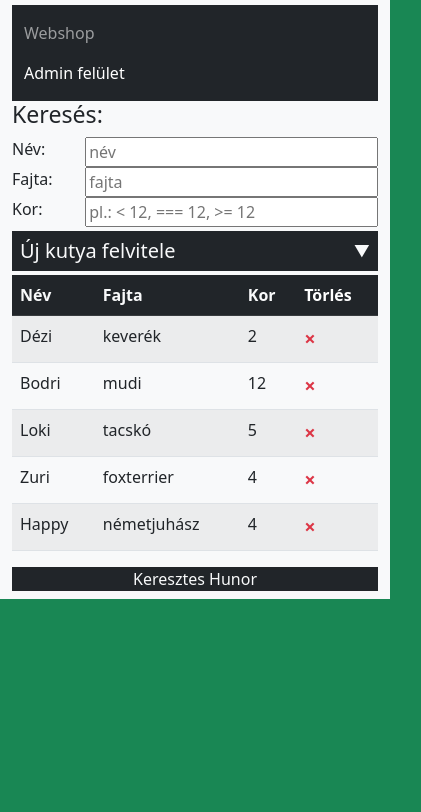
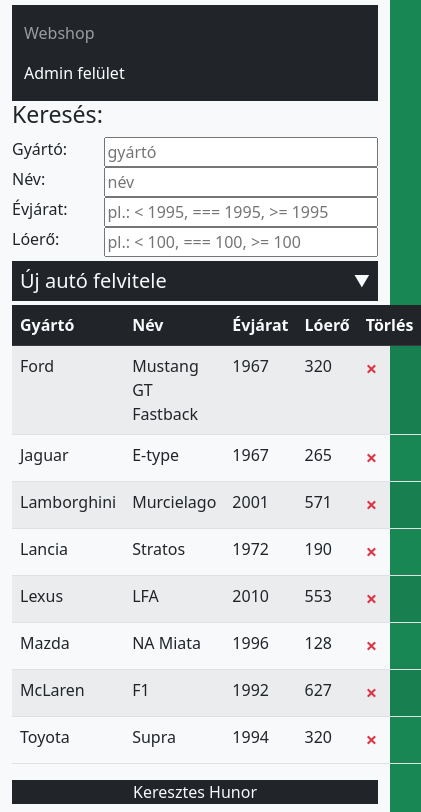
Before and after one commit to KeresztesHunor/KeresztesHunor_ListaKezeloFuggvenyek, a plain HTML site: page adminOldal.html in a window 390 px wide. Shown: the part 37-849 px from the top of the page, 421 px wide, since content can reach past the window. Drawn offline with nearby package versions, Linux system fonts and the light colour scheme.

Commit message:
egész oldal átalakítva egy autós "webshop"-á

```diff
--- a/adat.js
+++ b/adat.js
@@ -1,38 +1,71 @@
 export const KULCS_NEVEK = {
+    gyarto: "Gyártó",
     nev: "Név",
-    fajta: "Fajta",
-    kor: "Kor"
+    evjarat: "Évjárat",
+    loero: "Lóerő"
 };
 
 export const ADAT_FORMATUM_MEGKOTESEK = {
-    nev: /^[a-zA-ZáéíóöőúüűÁÉÍÓÖŐÚÜŰ]$/,
-    fajta: /^[a-zA-ZáéíóöőúüűÁÉÍÓÖŐÚÜŰ]$/
+    gyarto: /^[a-zA-Z]+$/,
+    nev: /^[a-zA-Z0-9-]+$/,
+    evjarat: /^\d{4}$/
 }
 
 export const OBJEKTUM_LISTA = [
     {
-        nev: "Dézi",
-        fajta: "keverék",
-        kor: 2
+        gyarto: "Ford",
+        nev: "Mustang GT Fastback",
+        evjarat: 1967,
+        loero: 320,
+        kep: "1967_Ford_Mustang_GT_Fastback.jpg"
     },
     {
-        nev: "Bodri",
-        fajta: "mudi",
-        kor: 12
+        gyarto: "Jaguar",
+        nev: "E-type",
+        evjarat: 1967,
+        loero: 265,
+        kep: "Jaguar_E-type.jpg"
     },
     {
-        nev: "Loki",
-        fajta: "tacskó",
-        kor: 5
+        gyarto: "Lamborghini",
+        nev: "Murcielago",
+        evjarat: 2001,
+        loero: 571,
+        kep: "Lamborghini_Murcielago.webp"
     },
     {
-        nev: "Zuri",
-        fajta: "foxterrier",
-        kor: 4
+        gyarto: "Lancia",
+        nev: "Stratos",
+        evjarat: 1972,
+        loero: 190,
+        kep: "Lancia_Stratos.jpg"
     },
     {
-        nev: "Happy",
-        fajta: "németjuhász",
-        kor: 4
+        gyarto: "Lexus",
+        nev: "LFA",
+        evjarat: 2010,
+        loero: 553,
+        kep: "Lexus_LFA.jpg"
+    },
+    {
+        gyarto: "Mazda",
+        nev: "NA Miata",
+        evjarat: 1996,
+        loero: 128,
+        kep: "Mazda_MX-5_NA_Miata.jpg"
+    },
+    {
+        gyarto: "McLaren",
+        nev: "F1",
+        evjarat: 1992,
+        loero: 627,
+        kep: "McLaren_F1.webp"
+    },
+    {
+        gyarto: "Toyota",
+        nev: "Supra",
+        evjarat: 1994,
+        loero: 320,
+        kep: "Toyota_Supra.jpg"
     }
 ];
--- a/adminOldal.html
+++ b/adminOldal.html
@@ -26,7 +26,9 @@
               <a class="nav-link" href="index.html">Webshop</a>
             </li>
             <li class="nav-item">
-              <a class="nav-link active" href="adminOldal.html">Admin felület</a>
+              <a class="nav-link active" href="adminOldal.html"
+                >Admin felület</a
+              >
             </li>
           </ul>
         </div>
@@ -36,63 +38,86 @@
           <h3>Keresés:</h3>
           <div id="adatBevitel">
             <div>
+              <label for="iGyarto">Gyártó:</label
+              ><input
+                id="iGyarto"
+                type="text"
+                placeholder="gyártó"
+                name="gyártó"
+              />
+            </div>
+            <div>
               <label for="iNev">Név:</label>
               <input id="iNev" type="text" placeholder="név" name="nev" />
             </div>
             <div>
-              <label for="iFajta">Fajta:</label>
-              <input id="iFajta" type="text" placeholder="fajta" name="fajta" />
+              <label for="iEvjarat">Évjárat:</label>
+              <input
+                id="iEvjarat"
+                type="text"
+                placeholder="pl.: < 1995, === 1995, >= 1995"
+                name="évjárat"
+              />
             </div>
             <div>
-              <label for="iKor">Kor:</label>
+              <label for="iLoero">Lóerő:</label>
               <input
-                id="iKor"
+                id="iLoero"
                 type="text"
-                placeholder="pl.: < 12, === 12, >= 12"
-                name="kor"
+                placeholder="pl.: < 100, === 100, >= 100"
+                name="lóerő"
               />
             </div>
           </div>
         </div>
         <div class="mb-1">
           <div class="bg-dark d-flex p-2 justify-content-between">
-            <h5 class="mb-0 text-light">Új kutya felvitele</h5>
+            <h5 class="mb-0 text-light">Új autó felvitele</h5>
             <a
               href="#"
-              id="ujKutyaFelviteleLenyito"
+              id="ujAutoFelviteleLenyito"
               class="text-light text-decoration-none"
             ></a>
           </div>
-          <form id="ujKutyaFelvitele" onsubmit="">
+          <form id="ujAutoFelvitele" onsubmit="">
             <div class="form-group">
+              <label for="gyarto">Gyártó</label>
+              <input
+                type="text"
+                class="form-control"
+                id="gyarto"
+                name="gyarto"
+                placeholder="Csak kis- és nagybetűk (min. 1 karakter)"
+                required
+              />
               <label for="nev">Név</label>
               <input
                 type="text"
                 class="form-control"
                 id="nev"
                 name="nev"
-                placeholder="Csak kis- és nagybetűk (min. 1 karakter)"
+                placeholder="Csak kis- és nagybetűk, számok és '-' (min. 1 karakter)"
                 required
               />
             </div>
             <div class="form-group">
-              <label for="fajta">Fajta</label>
+              <label for="evjarat">Évjárat</label>
               <input
-                type="text"
+                type="number"
                 class="form-control"
-                id="fajta"
-                name="fajta"
-                placeholder="Csak kis- és nagybetűk (min. 1 karakter)"
+                id="evjarat"
+                name="evjarat"
+                placeholder="4 számjegyű szám"
                 required
               />
             </div>
             <div class="form-group">
-              <label for="kor">Kor</label>
+              <label for="loero">Lóerő</label>
               <input
                 type="number"
                 class="form-control"
-                id="kor"
-                name="kor"
+                id="loero"
+                name="loero"
                 placeholder="Csak szám"
                 required
                 min="0"
@@ -101,7 +126,7 @@
             <button type="submit" class="btn btn-primary mt-1">Felvitel</button>
           </form>
         </div>
-        <table id="kutyak" class="table table-striped"></table>
+        <table id="autok" class="table table-striped"></table>
       </article>
       <footer class="text-center bg-dark text-light">Keresztes Hunor</footer>
     </main>
--- a/adminOldal.js
+++ b/adminOldal.js
@@ -3,8 +3,8 @@
 import { szuresSzovegesErtekSzerint, szuresSzamErtekSzerint } from "./szures.js";
 import { ujTagekKozeIr, kepetIr } from "./qualityOfLifeMetodusok.js";
 
-let kutyakTabla;
-let kutyakTablaBody;
+let autokTabla;
+let autokTablaBody;
 
 let rendezesiSzempont;
 let novekvoSorrend = true;
@@ -25,24 +25,24 @@
 
 $(() =>
 {
-    //Új kutya felvitele form lenyitásának inicializálása
+    //Új autó felvitele form lenyitásának inicializálása
 
-    const UJ_KUTYA_FELVITELE_LENYITO = $("#ujKutyaFelviteleLenyito")[0];
-    const UJ_KUTYA_FELVITELE_FORM = $("#ujKutyaFelvitele")[0];
-    $(UJ_KUTYA_FELVITELE_LENYITO).html("&#9660;");
-    $(UJ_KUTYA_FELVITELE_FORM).css("display", "none")
-    $(UJ_KUTYA_FELVITELE_LENYITO).on("click", event =>
+    const UJ_AUTO_FELVITELE_LENYITO = $("#ujAutoFelviteleLenyito")[0];
+    const UJ_AUTO_FELVITELE_FORM = $("#ujAutoFelvitele")[0];
+    $(UJ_AUTO_FELVITELE_LENYITO).html("&#9660;");
+    $(UJ_AUTO_FELVITELE_FORM).css("display", "none")
+    $(UJ_AUTO_FELVITELE_LENYITO).on("click", event =>
     {
         event.preventDefault();
         felvivoFormLenyitva = !felvivoFormLenyitva;
-        $(UJ_KUTYA_FELVITELE_LENYITO).html(felvivoFormLenyitva ? "&#9650;" : "&#9660;");
-        $(UJ_KUTYA_FELVITELE_FORM).css("display", felvivoFormLenyitva ? "block" : "none");
+        $(UJ_AUTO_FELVITELE_LENYITO).html(felvivoFormLenyitva ? "&#9650;" : "&#9660;");
+        $(UJ_AUTO_FELVITELE_FORM).css("display", felvivoFormLenyitva ? "block" : "none");
     });
 
-    //Kutyás táblázat címeinek inicializálása
+    //Autós táblázat címeinek inicializálása
 
-    kutyakTabla = $("#kutyak");
-    kutyakTabla.append(ujTagekKozeIr("thead", "class='table-dark'", ujTagekKozeIr("tr", null, (() =>
+    autokTabla = $("#autok");
+    autokTabla.append(ujTagekKozeIr("thead", "class='table-dark'", ujTagekKozeIr("tr", null, (() =>
     {
         let txt = "";
         KULCSOK_LISTA.forEach(kulcs =>
@@ -52,13 +52,13 @@
         txt += ujTagekKozeIr("th", null, "Törlés");
         return txt;
     })())));
-    kutyakTabla.append(ujTagekKozeIr("tbody"));
+    autokTabla.append(ujTagekKozeIr("tbody"));
 
-    //Új kutya felvitelének lehetőségének inicializálása
+    //Új autó felvitelének lehetőségének inicializálása
 
-    kutyakTablaBody = $("#kutyak > tbody");
-    const INPUT_MEZOK = $("#ujKutyaFelvitele > div > input").toArray();
-    $(UJ_KUTYA_FELVITELE_FORM).on("submit", event =>
+    autokTablaBody = $("#autok > tbody");
+    const INPUT_MEZOK = $("#ujAutoFelvitele > div > input").toArray();
+    $(UJ_AUTO_FELVITELE_FORM).on("submit", event =>
     {
         event.preventDefault();
         if (helyesAdatok(INPUT_MEZOK))
@@ -69,17 +69,17 @@
                 OBJEKTUM[$(inputMezo).attr("id")] = $(inputMezo).val();
             });
             OBJEKTUM_LISTA.push(OBJEKTUM);
-            tablazatotKiir(kutyakTablaBody, OBJEKTUM_LISTA);
+            tablazatotKiir(autokTablaBody, OBJEKTUM_LISTA);
         }
     });
 
     //Rendezési szempont kiválaszthatóságának inicializálása
 
-    tablazatotKiir(kutyakTablaBody, valtoztathatoObjektumLista);
-    const KUTYAK_TABLA_HEADEK = $("#kutyak > thead > tr > th > a").toArray();
-    KUTYAK_TABLA_HEADEK.forEach((kutyakHead, index) =>
+    tablazatotKiir(autokTablaBody, valtoztathatoObjektumLista);
+    const AUTOK_TABLA_HEADEK = $("#autok > thead > tr > th > a").toArray();
+    AUTOK_TABLA_HEADEK.forEach((autokHead, index) =>
     {
-        $(kutyakHead).on("click", event =>
+        $(autokHead).on("click", event =>
         {
             event.preventDefault();
             if (rendezesiSzempont !== KULCSOK_LISTA[index])
@@ -92,29 +92,35 @@
                 novekvoSorrend = !novekvoSorrend;
             }
             objektumosRendezes(valtoztathatoObjektumLista, KULCSOK_LISTA[index], novekvoSorrend);
-            tablazatotKiir(kutyakTablaBody, valtoztathatoObjektumLista);
+            tablazatotKiir(autokTablaBody, valtoztathatoObjektumLista);
         });
     });
 
     //Szűrési lehetőség inicializálása
 
+    const GYARTO_INPUT_ELEM = $("#iGyarto");
     const NEV_INPUT_ELEM = $("#iNev");
-    const FAJTA_INPUT_ELEM = $("#iFajta");
-    const KOR_INPUT_ELEM = $("#iKor");
+    const EVJARAT_INPUT_ELEM = $("#iEvjarat");
+    const LOERO_INPUT_ELEM = $("#iLoero");
+    $(GYARTO_INPUT_ELEM).on("keyup", () =>
+    {
+        valtoztathatoObjektumLista = szuresSzovegesErtekSzerint(OBJEKTUM_LISTA, "gyarto", GYARTO_INPUT_ELEM.val());
+        tablazatotKiir(autokTablaBody, valtoztathatoObjektumLista);
+    });
     $(NEV_INPUT_ELEM).on("keyup", () =>
     {
         valtoztathatoObjektumLista = szuresSzovegesErtekSzerint(OBJEKTUM_LISTA, "nev", NEV_INPUT_ELEM.val());
-        tablazatotKiir(kutyakTablaBody, valtoztathatoObjektumLista);
+        tablazatotKiir(autokTablaBody, valtoztathatoObjektumLista);
     });
-    $(FAJTA_INPUT_ELEM).on("keyup", () =>
+    $(EVJARAT_INPUT_ELEM).on("change", () =>
     {
-        valtoztathatoObjektumLista = szuresSzovegesErtekSzerint(OBJEKTUM_LISTA, "fajta", FAJTA_INPUT_ELEM.val());
-        tablazatotKiir(kutyakTablaBody, valtoztathatoObjektumLista);
+        valtoztathatoObjektumLista = szuresSzamErtekSzerint(OBJEKTUM_LISTA, objektum => eval(objektum.evjarat + EVJARAT_INPUT_ELEM.val()));
+        tablazatotKiir(autokTablaBody, valtoztathatoObjektumLista);
     });
-    $(KOR_INPUT_ELEM).on("change", () =>
+    $(LOERO_INPUT_ELEM).on("change", () =>
     {
-        valtoztathatoObjektumLista = szuresSzamErtekSzerint(OBJEKTUM_LISTA, objektum => eval(objektum.kor + KOR_INPUT_ELEM.val()));
-        tablazatotKiir(kutyakTablaBody, valtoztathatoObjektumLista);
+        valtoztathatoObjektumLista = szuresSzamErtekSzerint(OBJEKTUM_LISTA, objektum => eval(objektum.loero + LOERO_INPUT_ELEM.val()));
+        tablazatotKiir(autokTablaBody, valtoztathatoObjektumLista);
     });
 });
 
@@ -128,10 +134,10 @@
             txt += ujTagekKozeIr("tr", null, (() =>
             {
                 let txt = "";
-                for (const KULCS in objektum)
+                KULCSOK_LISTA.forEach(kulcs =>
                 {
-                    txt += ujTagekKozeIr("td", null, objektum[KULCS]);
-                }
+                    txt += ujTagekKozeIr("td", null, objektum[kulcs]);
+                });
                 txt += ujTagekKozeIr("td", null, ujTagekKozeIr("a", "href='#' class='fw-bold fs-5 text-danger text-shadow text-decoration-none'", "&times;"));
                 return txt;
             })());
--- a/adminOldalStilus.css
+++ b/adminOldalStilus.css
@@ -2,16 +2,22 @@
 
 #adatBevitel {
   display: grid;
-  grid-template-columns: repeat(3, 1fr);
+  grid-template-columns: repeat(4, 1fr);
 }
 
 #adatBevitel > div {
   display: grid;
-  grid-template-columns: 1fr 4fr;
+  grid-template-columns: 1fr 3fr;
   text-align: center;
 }
 
-@media screen and (max-width: 768px) {
+@media screen and (max-width: 992px) {
+  #adatBevitel {
+    grid-template-columns: 1fr 1fr;
+  }
+}
+
+@media screen and (max-width: 576px) {
   #adatBevitel {
     grid-template-columns: 1fr;
   }
```
Also changed, not shown: index.html (+19 -7 lines), webshop.js (+28 -28 lines), webshopStilus.css (+4 -12 lines), kepek/1967_Ford_Mustang_GT_Fastback.jpg (added), kepek/Jaguar_E-type.jpg (added), kepek/Lamborghini_Murcielago.webp (added), kepek/Lancia_Stratos.jpg (added), kepek/Lexus_LFA.jpg (added), kepek/Mazda_MX-5_NA_Miata.jpg (added), kepek/McLaren_F1.webp (added), kepek/Toyota_Supra.jpg (added).
